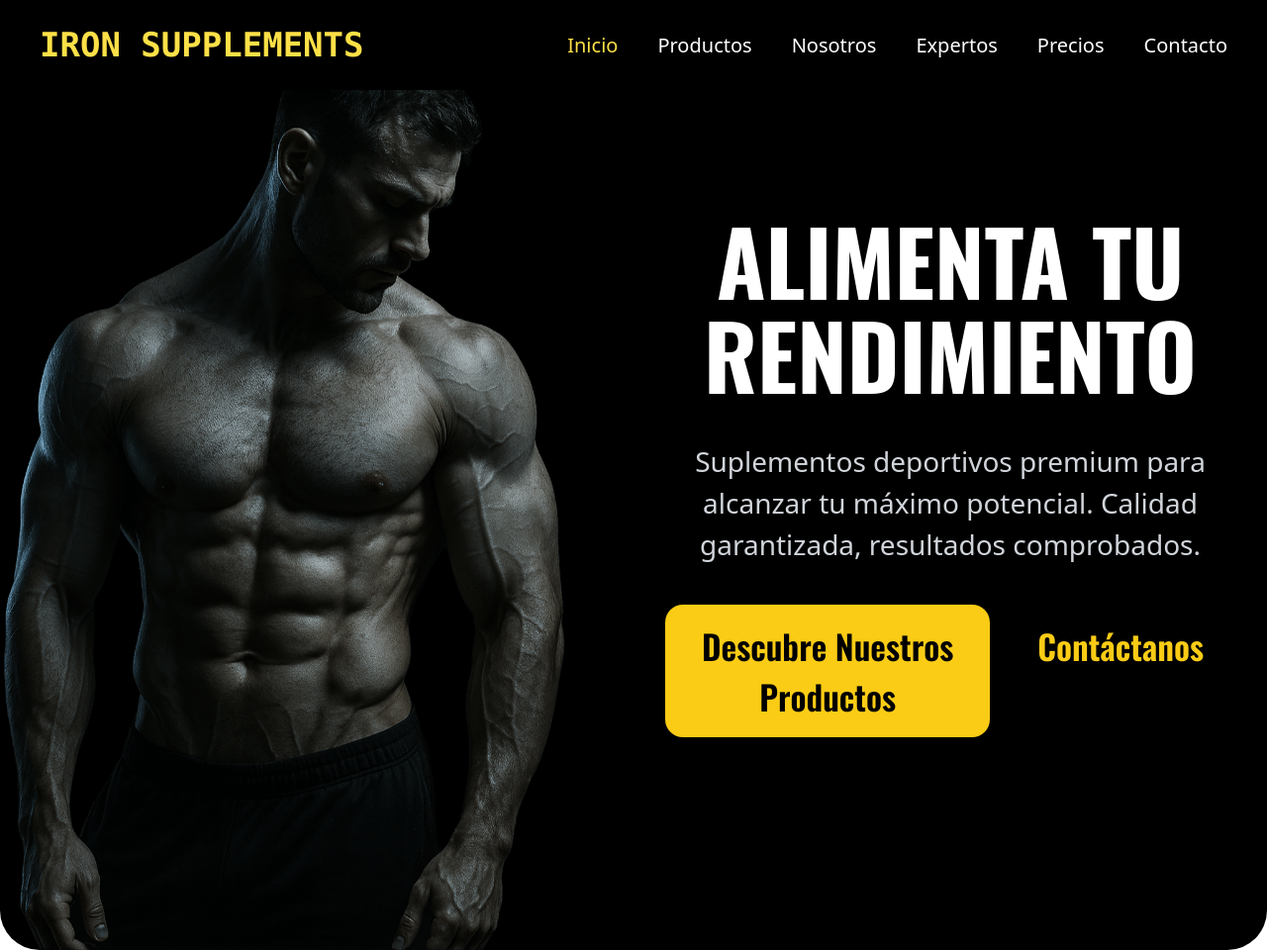
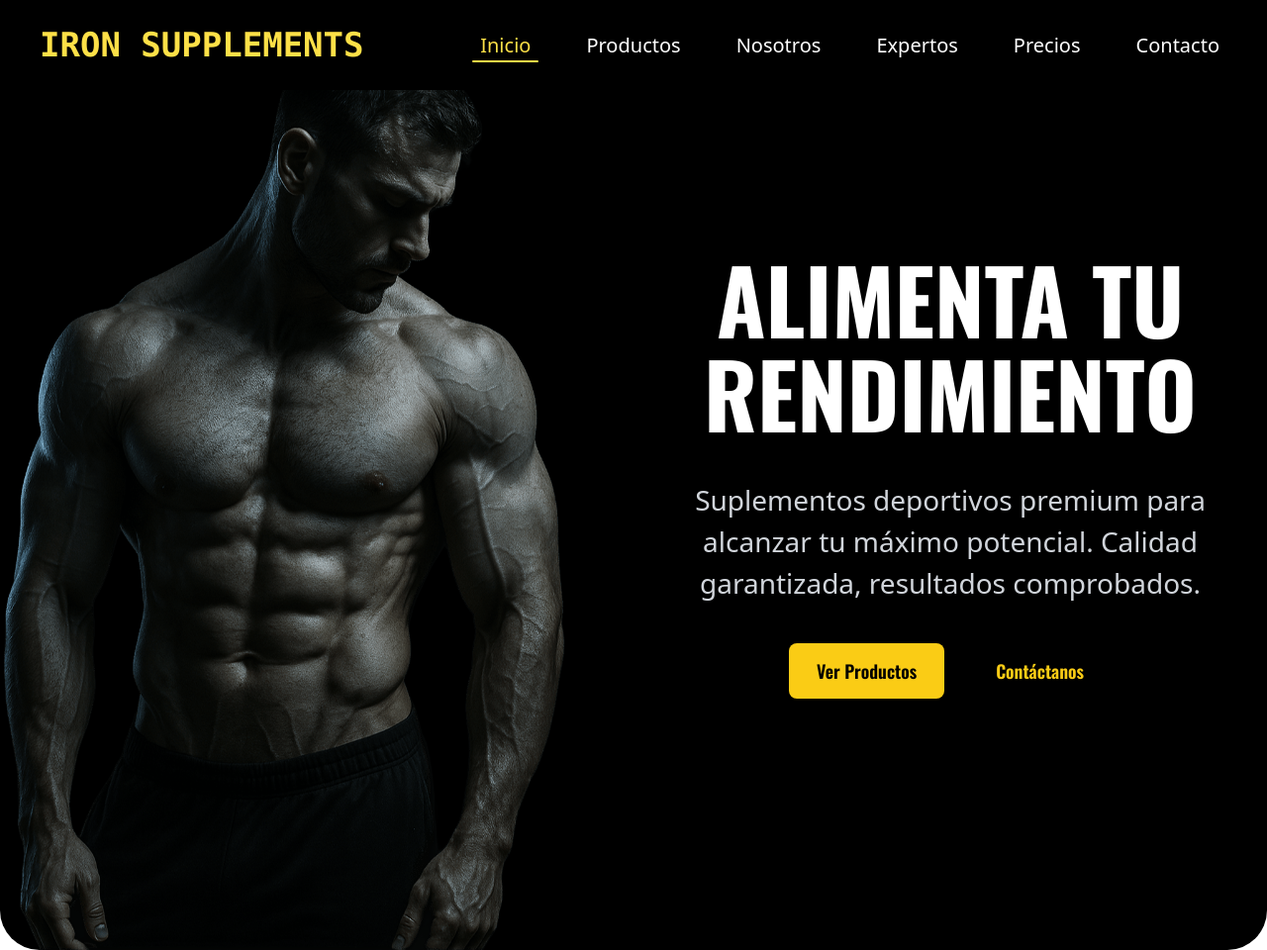
Before and after one commit to gazer33/Iron-suplements, an Astro site: page / in a window 1280 px wide. Shown: the top 960 px of the page at 99% size. Built offline with nearby package versions, Linux system fonts and the light colour scheme; Astro itself is replaced by a stand-in of ours.

Commit message:
feat: active header state and improved hero CTA buttons
Item 1 - Header Active Navigation State:
- Added isActive helper function to handle nested route matching
- Home (/) only active on exact match, other routes support nested paths
- Desktop nav: added bottom border indicator for active state
- Mobile nav: added subtle background highlight for active items
- Improved transition durations to 300ms for smoother feel
- No layout shift when active state applies

Item 2 - Hero CTA Buttons Layout & Sizing:
- Reduced button height from oversized to 48-52px (mobile/desktop)
- Shortened button text to prevent wrapping ('Ver Productos' vs 'Descubre Nuestros Productos')
- Changed gap from 16px (gap-4) to 24px (gap-6) on desktop
- Applied consistent padding: px-6 py-3 mobile, px-7 py-3.5 desktop
- Used whitespace-nowrap to prevent text wrapping
- Added max-w-xl container to prevent excessive button stretching
- Improved hover states: subtle scale (1.02) and shadow
- Added proper focus states with ring offset for accessibility
- Transitioned from rounded-radius-sm to rounded-lg for better proportions
- Changed transition duration to 300ms ease-out for premium feel

```diff
--- a/src/components/header/Header.astro
+++ b/src/components/header/Header.astro
@@ -12,26 +12,46 @@ const navItems = [
   { href: "/pricing", label: "Precios" },
   { href: "/contact", label: "Contacto" }
 ];
+
+// Helper function to check if a nav item is active
+// Handles both exact matches and nested routes (e.g., /programs/item highlights "Productos")
+const isActive = (itemHref: string, currentPath: string): boolean => {
+  if (itemHref === '/') {
+    // Home is only active on exact match
+    return currentPath === '/';
+  }
+  // For other routes, check if current path starts with the item href
+  return currentPath === itemHref || currentPath.startsWith(itemHref + '/');
+};
 ---
 
 <nav class="bg-black text-white fixed w-full z-50 top-0" id="main-nav">
   <div class="flex justify-between px-4 md:px-10 py-4 md:py-5 items-center max-w-[1920px] mx-auto">
-    <a href="/" class="text-display-9 font-mono text-yellow-300 font-mid hover:opacity-80 transition-opacity">
+    <a href="/" class="text-display-9 font-mono text-yellow-300 font-mid hover:opacity-80 transition-opacity duration-300">
       IRON SUPPLEMENTS
     </a>
 
     <ul class="hidden gap-6 xl:gap-10 text-display-6 font-medium xl:flex">
-      {navItems.map(item => (
+      {navItems.map(item => {
+        const active = isActive(item.href, currentPath);
+        return (
           <li>
             <a
               href={item.href}
-            class={`hover:text-yellow-300 transition-all cursor-pointer ${currentPath === item.href ? 'text-yellow-300' : ''}`}
-            aria-current={currentPath === item.href ? 'page' : undefined}
+              class={`
+                relative py-1 px-2 rounded-sm
+                transition-all duration-300 ease-out
+                hover:text-yellow-300
+                ${active ? 'text-yellow-300' : 'text-white'}
+                ${active ? 'after:absolute after:bottom-0 after:left-0 after:right-0 after:h-0.5 after:bg-yellow-300 after:rounded-full' : ''}
+              `}
+              aria-current={active ? 'page' : undefined}
             >
               {item.label}
             </a>
           </li>
-      ))}
+        );
+      })}
     </ul>
 
     <div class="xl:hidden">
@@ -40,9 +60,9 @@ const navItems = [
         aria-label="Menú de navegación"
         aria-expanded="false"
         aria-controls="mobile-menu"
-        class="focus:outline-none focus:ring-2 focus:ring-yellow-300 rounded z-20 p-2"
+        class="focus:outline-none focus:ring-2 focus:ring-yellow-300 rounded z-20 p-2 transition-all duration-200"
       >
-        <Icon icon={HamburgerMenu} iconClass="hover:opacity-55 transition-all w-6 h-6 text-white" />
+        <Icon icon={HamburgerMenu} iconClass="hover:opacity-55 transition-opacity duration-300 w-6 h-6 text-white" />
       </button>
     </div>
   </div>
@@ -61,17 +81,25 @@ const navItems = [
   >
     <div class="flex flex-col items-center justify-center h-full gap-8 py-20">
       <ul class="flex flex-col items-center gap-6 text-display-6 md:text-display-8 font-medium">
-        {navItems.map(item => (
+        {navItems.map(item => {
+          const active = isActive(item.href, currentPath);
+          return (
             <li>
               <a
                 href={item.href}
-              class={`hover:text-yellow-300 transition-all cursor-pointer py-2 ${currentPath === item.href ? 'text-yellow-300' : ''}`}
-              aria-current={currentPath === item.href ? 'page' : undefined}
+                class={`
+                  py-2 px-4 rounded-md
+                  transition-all duration-300 ease-out
+                  hover:text-yellow-300 hover:bg-yellow-400/10
+                  ${active ? 'text-yellow-300 bg-yellow-400/10' : 'text-white'}
+                `}
+                aria-current={active ? 'page' : undefined}
               >
                 {item.label}
               </a>
             </li>
-        ))}
+          );
+        })}
       </ul>
     </div>
   </div>
--- a/src/components/home/SectionHero.astro
+++ b/src/components/home/SectionHero.astro
@@ -18,16 +18,43 @@ import ImageHero from "../../assets/images/iron-bg.png"
       <p class="text-display-6 md:text-display-8 text-gray-300 text-center max-w-2xl px-4">
         Suplementos deportivos premium para alcanzar tu máximo potencial. Calidad garantizada, resultados comprobados.
       </p>
-      <div class="flex flex-col sm:flex-row gap-4 w-full sm:w-auto px-4">
+
+      <!-- Improved CTA Buttons -->
+      <div class="flex flex-col sm:flex-row gap-4 sm:gap-6 w-full sm:w-auto px-4 max-w-xl">
+        <!-- Primary CTA -->
         <a
           href="/programs"
-          class="hero-button bg-yellow-400 text-black text-display-7 md:text-display-9 font-mid px-6 md:px-8 py-3 md:py-4 rounded-radius-sm font-oswald transition-all hover:bg-yellow-300 hover:scale-105 text-center"
+          class="hero-button
+            inline-flex items-center justify-center
+            bg-yellow-400 text-black
+            px-6 py-3 sm:px-7 sm:py-3.5
+            rounded-lg
+            font-oswald font-semibold text-base sm:text-lg
+            whitespace-nowrap
+            transition-all duration-300 ease-out
+            hover:bg-yellow-300 hover:shadow-lg hover:scale-[1.02]
+            focus:outline-none focus:ring-2 focus:ring-yellow-300 focus:ring-offset-2 focus:ring-offset-black
+            text-center
+            min-h-[48px] sm:min-h-[52px]"
         >
-          Descubre Nuestros Productos
+          Ver Productos
         </a>
+
+        <!-- Secondary CTA -->
         <a
           href="/contact"
-          class="hero-button border-2 border-yellow-400 text-yellow-400 text-display-7 md:text-display-9 font-mid px-6 md:px-8 py-3 md:py-4 rounded-radius-sm font-oswald transition-all hover:bg-yellow-400 hover:text-black text-center"
+          class="hero-button
+            inline-flex items-center justify-center
+            border-2 border-yellow-400 text-yellow-400
+            px-6 py-3 sm:px-7 sm:py-3.5
+            rounded-lg
+            font-oswald font-semibold text-base sm:text-lg
+            whitespace-nowrap
+            transition-all duration-300 ease-out
+            hover:bg-yellow-400 hover:text-black hover:shadow-lg hover:scale-[1.02]
+            focus:outline-none focus:ring-2 focus:ring-yellow-300 focus:ring-offset-2 focus:ring-offset-black
+            text-center
+            min-h-[48px] sm:min-h-[52px]"
         >
           Contáctanos
         </a>
```
Lines whose indentation alone changed are shown as unchanged.
